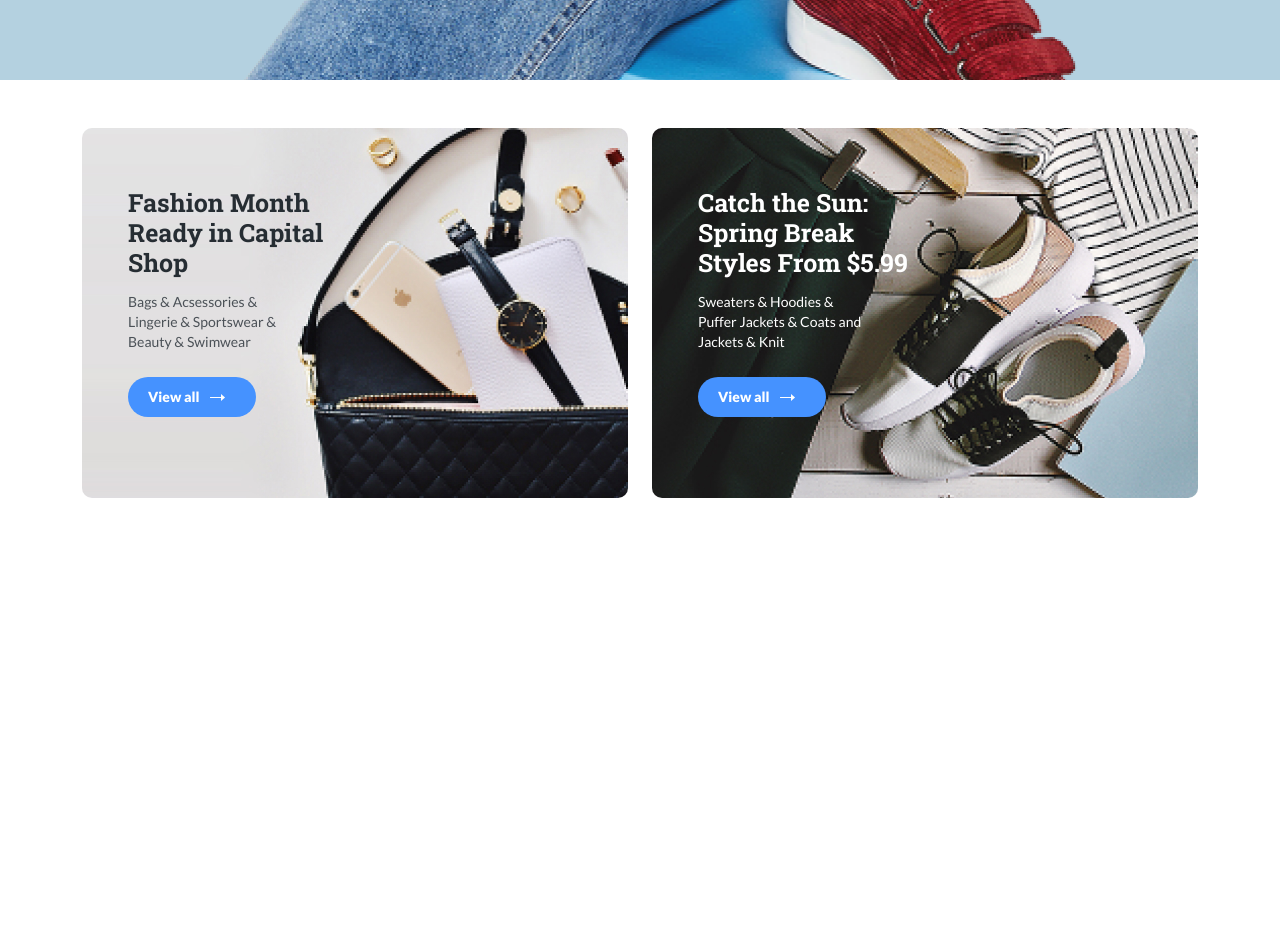
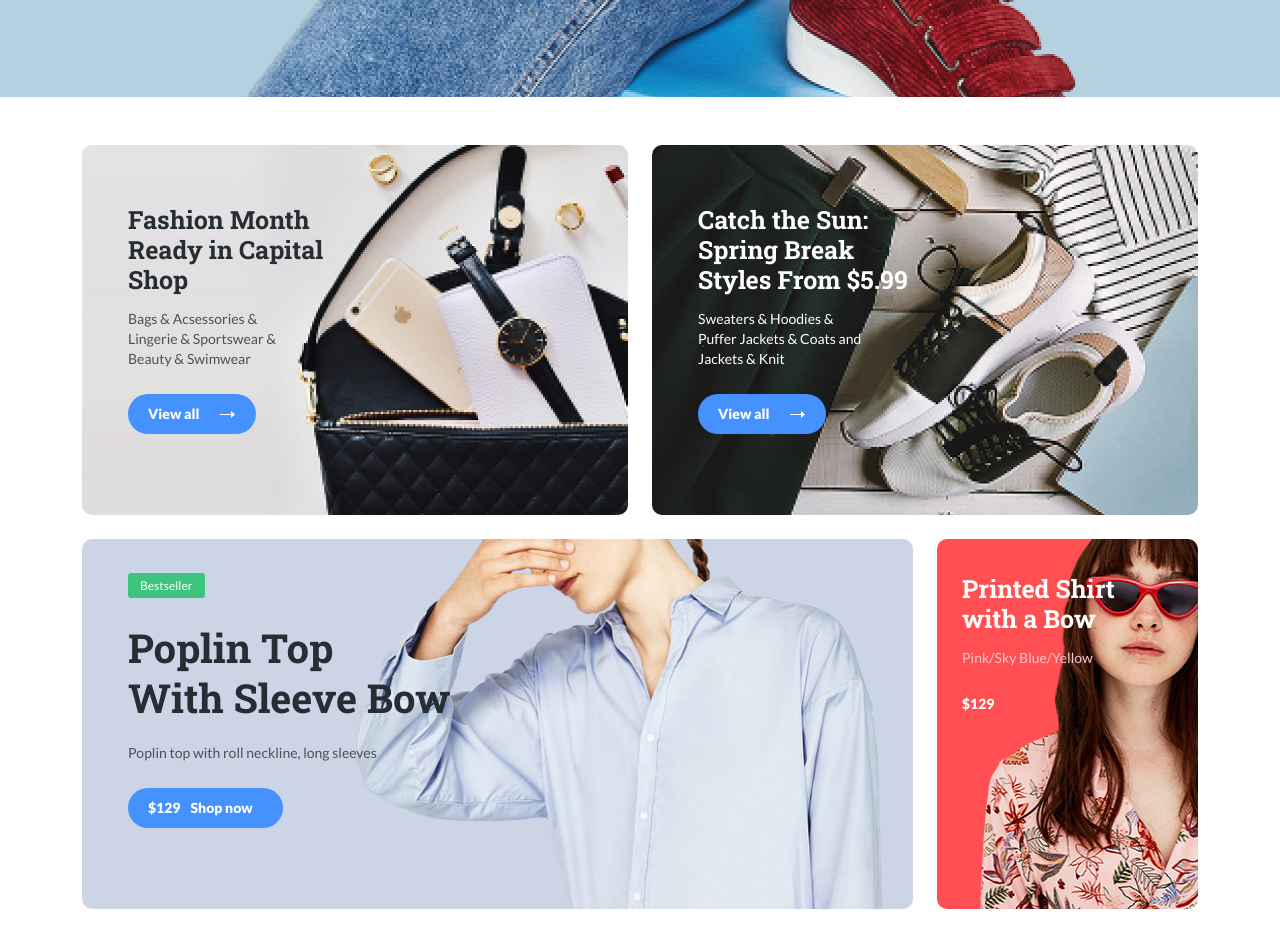
Before and after one commit to sergssd001/willberries, a plain HTML site: page index.html in a window 1280 px wide. Shown: the part 540-1473 px from the top of the page. Before the commit the page ends 1062 px from the top, so only its background shows below. Drawn offline with Linux system fonts and the light colour scheme.

Commit message:
feat: add cards

```diff
--- a/css/style.css
+++ b/css/style.css
@@ -6,9 +6,16 @@ body {
   margin: 0;
   font-family: Lato, sans-serif;
 }
+
+.header {
+  margin-top: 15px;
+  margin-bottom: 15px;
+}
+
 .navigation {
   list-style: none;
   padding: 0;
+  margin: 0;
 }
 
 .navigation-link {
@@ -42,6 +49,11 @@ body {
 .button-price,
 .button-text {
   margin-right: 10px;
+}
+
+.button-icon:last-child {
+  margin-right: 0;
+  margin-left: 10px;
 }
 
 .slide {
@@ -120,8 +132,21 @@ body {
 }
 
 .card-2 {
-  background: #e3e2e3 url("../img/card-2.jpg") no-repeat top right;
+  background: #000 url("../img/card-2.jpg") no-repeat top right;
   background-size: cover;
+}
+
+.card-3 {
+  padding-top: 35px;
+  background: #ccd5e6 url("../img/card-3.png") no-repeat top right 10%;
+  background-size: contain;
+}
+
+.card-4 {
+  padding-top: 35px;
+  padding-left: 25px;
+  background: #ff4f52 url("../img/card-4.png") no-repeat top right;
+  background-size: contain;
 }
 
 .card-title {
@@ -135,6 +160,14 @@ body {
   margin: 0;
 }
 
+.card-title.large {
+  max-width: 420px;
+  font-size: 40px;
+  line-height: 50px;
+  margin-top: 30px;
+  margin-bottom: 20px;
+}
+
 .card-text {
   max-width: 176px;
   font-family: Lato, sans-serif;
@@ -146,6 +179,23 @@ body {
   margin-bottom: 25px;
 }
 
+.card-text.large {
+  max-width: 320px;
+}
+
 .text-light {
   color: #ffffff;
 }
+
+.category {
+  color: #FFC4C9;
+}
+
+.card-price {
+  color: #ffffff;
+  font-family: Lato, sans-serif;
+  font-style: normal;
+  font-weight: 900;
+  font-size: 14px;
+  line-height: 20px;
+}
--- a/index.html
+++ b/index.html
@@ -18,7 +18,7 @@
     <link rel="stylesheet" href="css/style.css" />
   </head>
   <body>
-    <header class="container">
+    <header class="container header">
       <div class="row justify-content-between align-items-center">
         <div class="col-2">
           <a href="/" class="logo-link">
@@ -111,36 +111,66 @@
     <div class="container pt-5 pb-4">
       <div class="row">
         <div class="col-6">
-          <div class="card card-1">
+          <div class="card card-1 mb-4">
             <h3 class="card-title">Fashion Month Ready in Capital Shop</h3>
             <p class="card-text">
               Bags & Acsessories & Lingerie & Sportswear & Beauty & Swimwear
             </p>
             <button class="button">
               <span class="button-text">View all</span>
-              <img src="img/arrow.svg" alt="" class="button-icon">
+              <img src="img/arrow.svg" alt="" class="button-icon" />
             </button>
           </div>
         </div>
         <!-- /.col-6 -->
         <div class="col-6">
-          <div class="card card-2">
-            <h3 class="card-title text-light">Catch the Sun: Spring Break Styles From $5.99</h3>
+          <div class="card card-2 mb-4">
+            <h3 class="card-title text-light">
+              Catch the Sun: Spring Break Styles From $5.99
+            </h3>
             <p class="card-text text-light">
               Sweaters & Hoodies & Puffer Jackets & Coats and Jackets & Knit
             </p>
             <button class="button">
               <span class="button-text">View all</span>
-              <img src="img/arrow.svg" alt="" class="button-icon">
+              <img src="img/arrow.svg" alt="" class="button-icon" />
             </button>
           </div>
         </div>
         <!-- /.col-6 -->
-        <div class="col-9"></div>
+        <div class="col-9">
+          <div class="card card-3">
+            <span class="label">Bestseller</span>
+            <h3 class="card-title large">
+              Poplin Top <br />
+              With Sleeve Bow
+            </h3>
+            <p class="card-text large">
+              Poplin top with roll neckline, long sleeves
+            </p>
+            <button class="button">
+              <span class="button-price">$129</span>
+              <span class="button-text">Shop now</span>
+            </button>
+          </div>
+        </div>
         <!-- /.col-9 -->
-        <div class="col-3"></div>
+        <div class="col-3">
+          <div class="card card-4">
+            <h3 class="card-title text-light">Printed Shirt <br /> with a Bow</h3>
+            <p class="card-text text-light category">Pink/Sky Blue/Yellow</p>
+            <span class="card-price">$129</span>
+          </div>
+        </div>
         <!-- /.col-3 -->
       </div>
+    </div>
+
+    <div class="row">
+      <div class="col-9"></div>
+      <!-- /.col-9 -->
+      <div class="col-3"></div>
+      <!-- /.col-3 -->
     </div>
     <!-- /.container -->
   </body>
```
Also changed, not shown: img/card-3.png (added), img/card-4.png (added).
